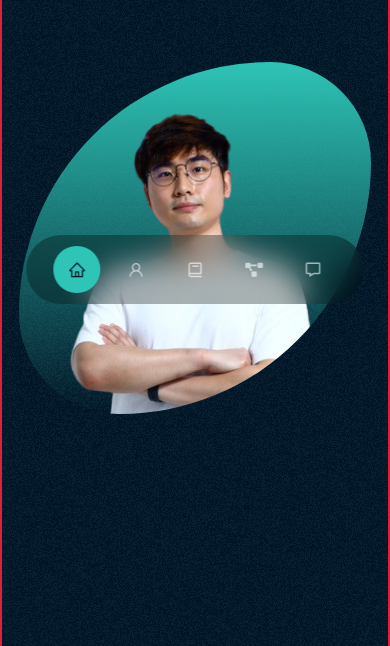
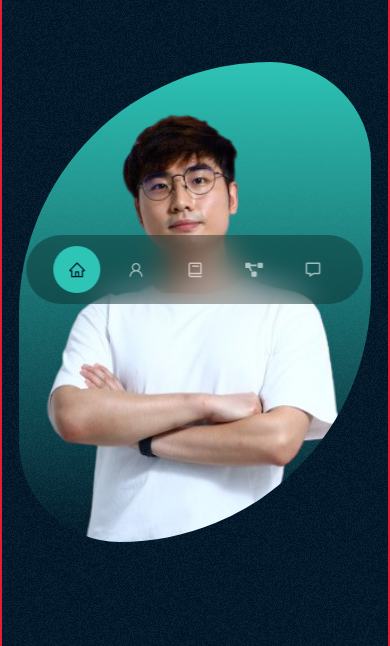
Before and after one commit to oswinyim/portfolio, a React (Create React App) app: page / in a window 390 px wide. Shown: the part 508-1154 px from the top of the page. Built offline with nearby package versions, Linux system fonts and the light colour scheme.

Commit message:
update style for responsive

```diff
--- a/src/App.js
+++ b/src/App.js
@@ -9,6 +9,7 @@ import Portfolio from "./components/Portfolio/Portfolio";
 import AnimatedCursor from "react-animated-cursor";
 import "animate.css";
 import ScrollAnimation from "react-animate-on-scroll";
+import ImgMe from "./components/ImgMe/ImgMe";
 
 const App = () => {
   return (
@@ -28,6 +29,7 @@ const App = () => {
       />
       <ScrollAnimation animateIn="animate__fadeIn">
         <Header />
+        <ImgMe />
       </ScrollAnimation>
       <Nav />
       <ScrollAnimation animateIn="animate__fadeIn">
--- a/src/components/Header/Header.css
+++ b/src/components/Header/Header.css
@@ -1,5 +1,4 @@
 header {
-  height: 140vh;
   padding-top: 7rem;
   overflow: hidden;
 }
@@ -27,18 +26,6 @@ header {
   bottom: 0;
 }
 
-.me {
-  background: linear-gradient(var(--color-primary), transparent);
-  width: 22rem;
-  height: 30rem;
-  position: absolute;
-  left: calc(50% - 11rem);
-  margin-top: 4rem;
-  border-radius: 30rem 12rem;
-  overflow: hidden;
-  padding: 3rem 1.5rem 1.5rem 1.5rem;
-}
-
 .scroll__down {
   position: absolute;
   right: -2.3rem;
@@ -55,12 +42,6 @@ header {
 }
 
 @media screen and (max-width: 600px) {
-  .me {
-    height: 22rem;
-    border-radius: 30rem 12rem;
-    padding: 3rem;
-  }
-
   .socials,
   .scroll__down {
     display: none;
--- a/src/components/Header/Header.jsx
+++ b/src/components/Header/Header.jsx
@@ -1,6 +1,5 @@
 import CvContactMe from "./CvContactMe";
 import "./Header.css";
-import me from "../../assets/oswin.png";
 import Socials from "./Socials";
 import SpecialTitle from "./SpecialTitle";
 import LOGO from "../../assets/logo.png";
@@ -11,7 +10,7 @@ const Header = () => {
       <div className="container header__container">
         <h3>Hello I'm</h3>
         <h1>Oswin Yim</h1>
-        <img className="logo" src={LOGO} alt="Oswin" href=""/>
+        <img className="logo" src={LOGO} alt="Oswin" href="" />
         <SpecialTitle
           className="text-light"
           titles={[
@@ -23,9 +22,6 @@ const Header = () => {
         />
         <CvContactMe />
         <Socials />
-        <div className="me">
-          <img src={me} alt="me" />
-        </div>
         <a href="#contact" className="scroll__down">
           Contact Me
         </a>
--- /dev/null
+++ b/src/components/ImgMe/ImgMe.css
@@ -0,0 +1,21 @@
+.wrapper {
+  display: flex;
+  margin-top: 4rem;
+  justify-content: center;
+}
+
+.imgWrapper {
+  background: linear-gradient(var(--color-primary), transparent);
+  width: 22rem;
+  height: 30rem;
+  border-radius: 30rem 12rem;
+  overflow: hidden;
+  padding: 3rem 1.5rem 1.5rem 1.5rem;
+  display: inline-block;
+}
+
+.imgWrapper img {
+  width: 100%;
+  display: inline-block;
+  object-fit: cover;
+}
--- /dev/null
+++ b/src/components/ImgMe/ImgMe.jsx
@@ -0,0 +1,14 @@
+import "./ImgMe.css";
+import me from "../../assets/oswin.png";
+
+const ImgMe = () => {
+  return (
+    <div className="wrapper">
+      <div className="imgWrapper">
+        <img src={me} alt="me" />
+      </div>
+    </div>
+  );
+};
+
+export default ImgMe;
```
